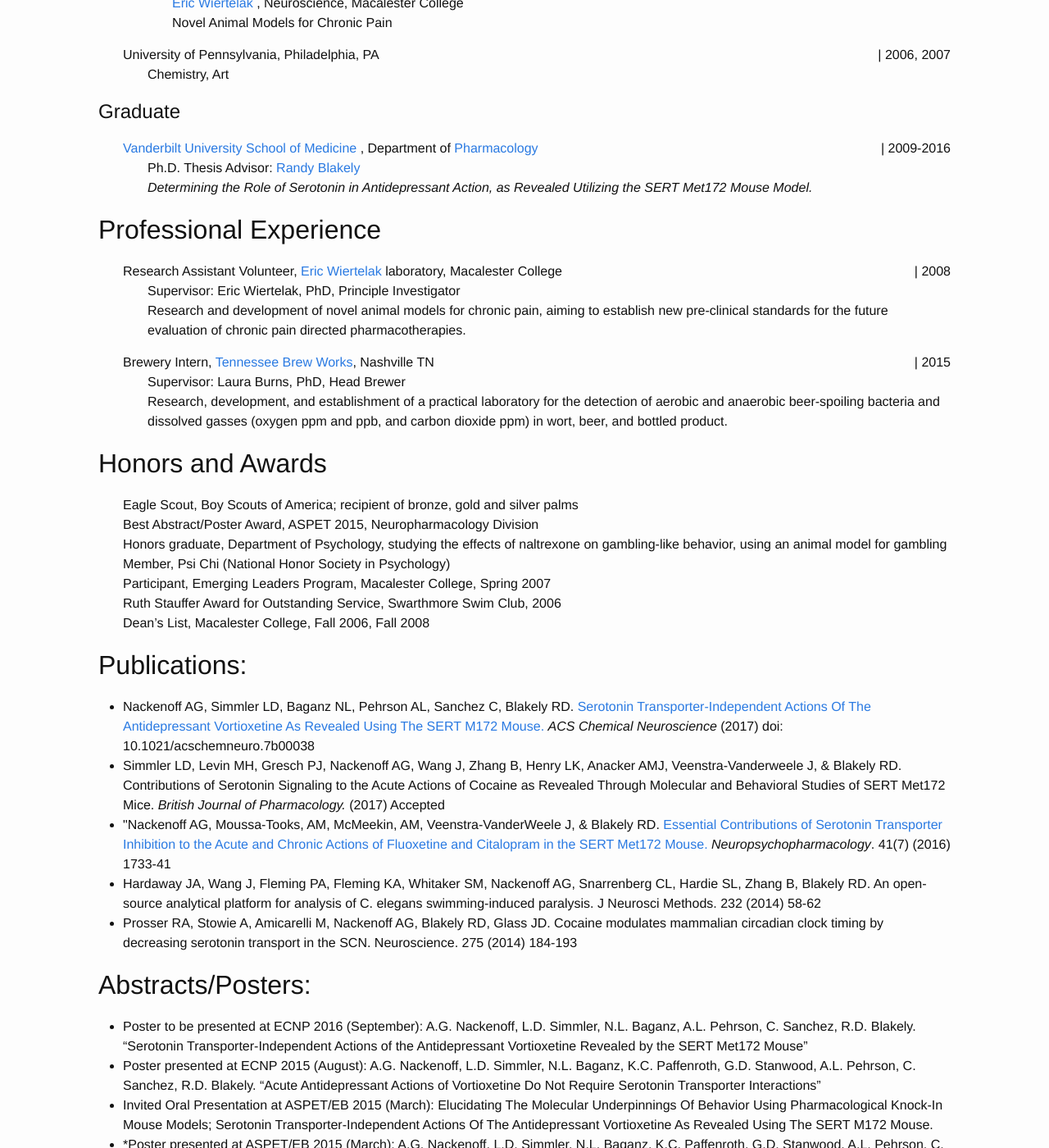
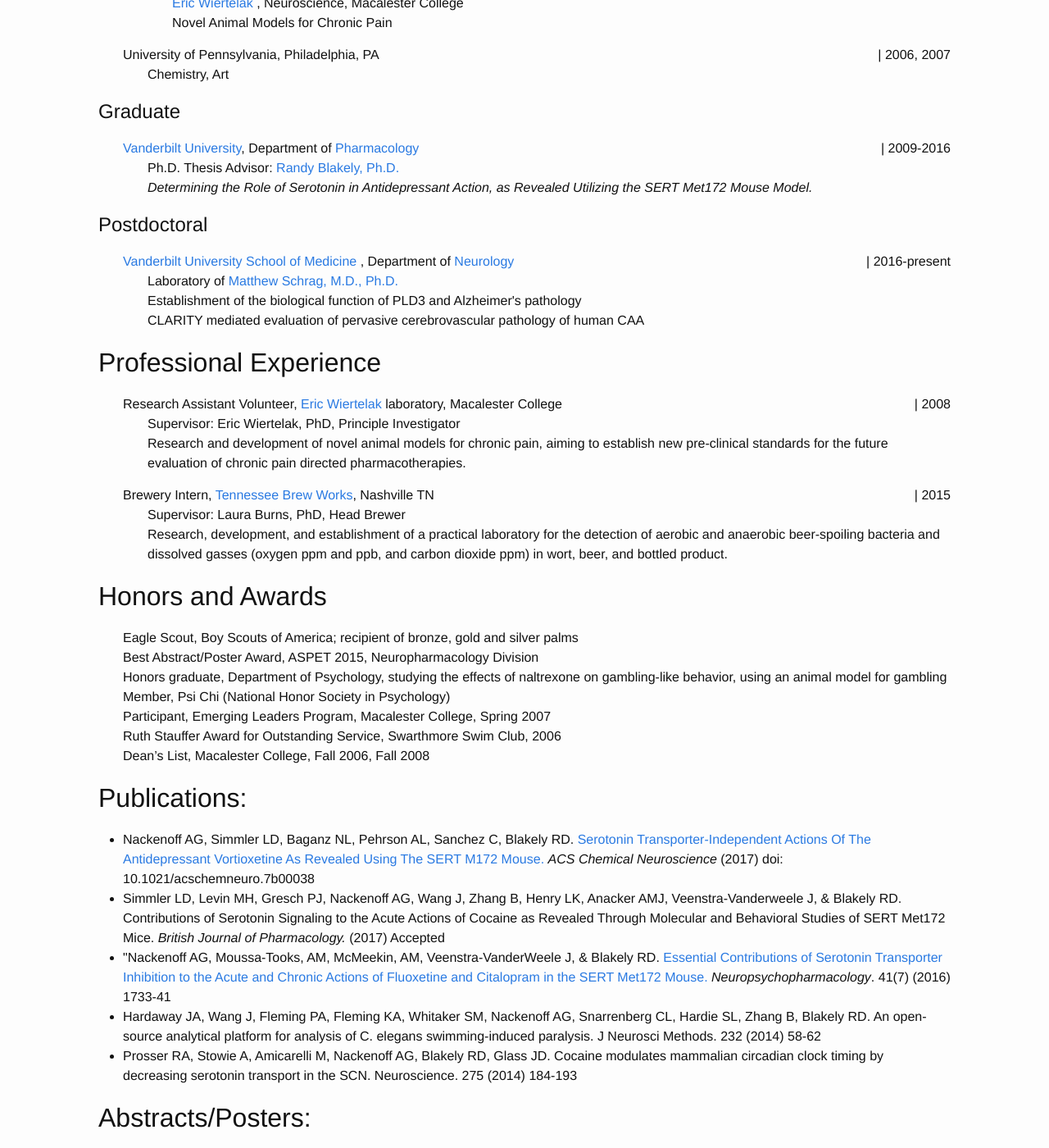
Before and after one commit to alex-nackenoff/alex-nackenoff.github.io, a Jekyll site: the page built from cv.md, in a window 1280 px wide and 1400 px high, scrolled down 475 px. Shown: the whole window at 82% size. Built offline with Jekyll 4.4.1, drawn with Linux system fonts in a browser that asks for light colours; some of the changed text lies outside the part shown.

```diff
--- a/_layouts/cv.html
+++ b/_layouts/cv.html
@@ -45,13 +45,26 @@
 Graduate
 </h2>
 <ul style="list-style: none;">
-	<li><a href="https://medschool.vanderbilt.edu/igp/"> Vanderbilt University School of Medicine </a>, Department of <a href="https://medschool.vanderbilt.edu/pharmacology/"> Pharmacology</a>		 <div class="cv-year">|    2009-2016</div></li>
+	<li><a href="https://medschool.vanderbilt.edu/igp/"> Vanderbilt University</a>, Department of <a href="https://medschool.vanderbilt.edu/pharmacology/"> Pharmacology</a>		 <div class="cv-year">|    2009-2016</div></li>
     <ul style="list-style: none;">
-    <li>Ph.D. Thesis Advisor: <a href="https://blakelylab.org">Randy Blakely</a></li>
+    <li>Ph.D. Thesis Advisor: <a href="https://blakelylab.org">Randy Blakely, Ph.D.</a></li>
     <li><i>Determining the Role of Serotonin in Antidepressant Action, as Revealed Utilizing the SERT Met172 Mouse Model.</i>  </li>
 
   </ul>
 </ul>
+
+<h2>
+Postdoctoral
+</h2>
+<ul style="list-style: none;">
+<li><a href="https://medschool.vanderbilt.edu/igp/"> Vanderbilt University School of Medicine </a>, Department of <a href="https://www.vumc.org/neurology/welcome"> Neurology</a>		 <div class="cv-year">|    2016-present</div></li>
+  <ul style="list-style: none;">
+  <li>Laboratory of <a href="https://schraglab.com/">Matthew Schrag, M.D., Ph.D.</a></li>
+  <li>Establishment of the biological function of PLD3 and Alzheimer's pathology</li>
+  <li>CLARITY mediated evaluation of pervasive cerebrovascular pathology of human CAA</li>
+</ul>
+</ul>
+
 </div>
 
 <h1>Professional Experience</h1>
@@ -91,7 +104,7 @@ Graduate
 
 <h1>Abstracts/Posters:</h1>
 <ul>
-<li>Poster to be presented at ECNP 2016 (September): A.G. Nackenoff, L.D. Simmler, N.L. Baganz, A.L. Pehrson, C. Sanchez, R.D. Blakely. “Serotonin Transporter-Independent Actions of the Antidepressant Vortioxetine Revealed by the SERT Met172 Mouse”</li>
+<li>Poster presented at ECNP 2016 (September): A.G. Nackenoff, L.D. Simmler, N.L. Baganz, A.L. Pehrson, C. Sanchez, R.D. Blakely. “Serotonin Transporter-Independent Actions of the Antidepressant Vortioxetine Revealed by the SERT Met172 Mouse”</li>
 <li>Poster presented at ECNP 2015 (August): A.G. Nackenoff, L.D. Simmler, N.L. Baganz, K.C. Paffenroth, G.D. Stanwood, A.L. Pehrson, C. Sanchez, R.D. Blakely. “Acute Antidepressant Actions of Vortioxetine Do Not Require Serotonin Transporter Interactions”</li>
 <li>Invited Oral Presentation at ASPET/EB 2015 (March): Elucidating The Molecular Underpinnings Of Behavior Using Pharmacological Knock-In Mouse Models; Serotonin Transporter-Independent Actions Of The Antidepressant Vortioxetine As Revealed Using The SERT M172 Mouse.</li>
 <li>*Poster presented at ASPET/EB 2015 (March): A.G. Nackenoff, L.D. Simmler, N.L. Baganz, K.C. Paffenroth, G.D. Stanwood, A.L. Pehrson, C. Sanchez, R.D. Blakely. “Serotonin Transporter-Independent Actions Of The Antidepressant Vortioxetine As Revealed Using The SERT M172 Mouse”. * indicates Award for Best Poster Presentation in ASPET Neuropharmacology Division</li>
```
Also changed, not shown: _includes/head-alt.html (added, +16 -0 lines), _layouts/chat.html (added, +58 -0 lines), _layouts/default-alt.html (added, +20 -0 lines), _layouts/post-alt.html (added, +15 -0 lines), _posts/2020-07-26-Chat2.markdown (added, +41 -0 lines), 2 other files.
